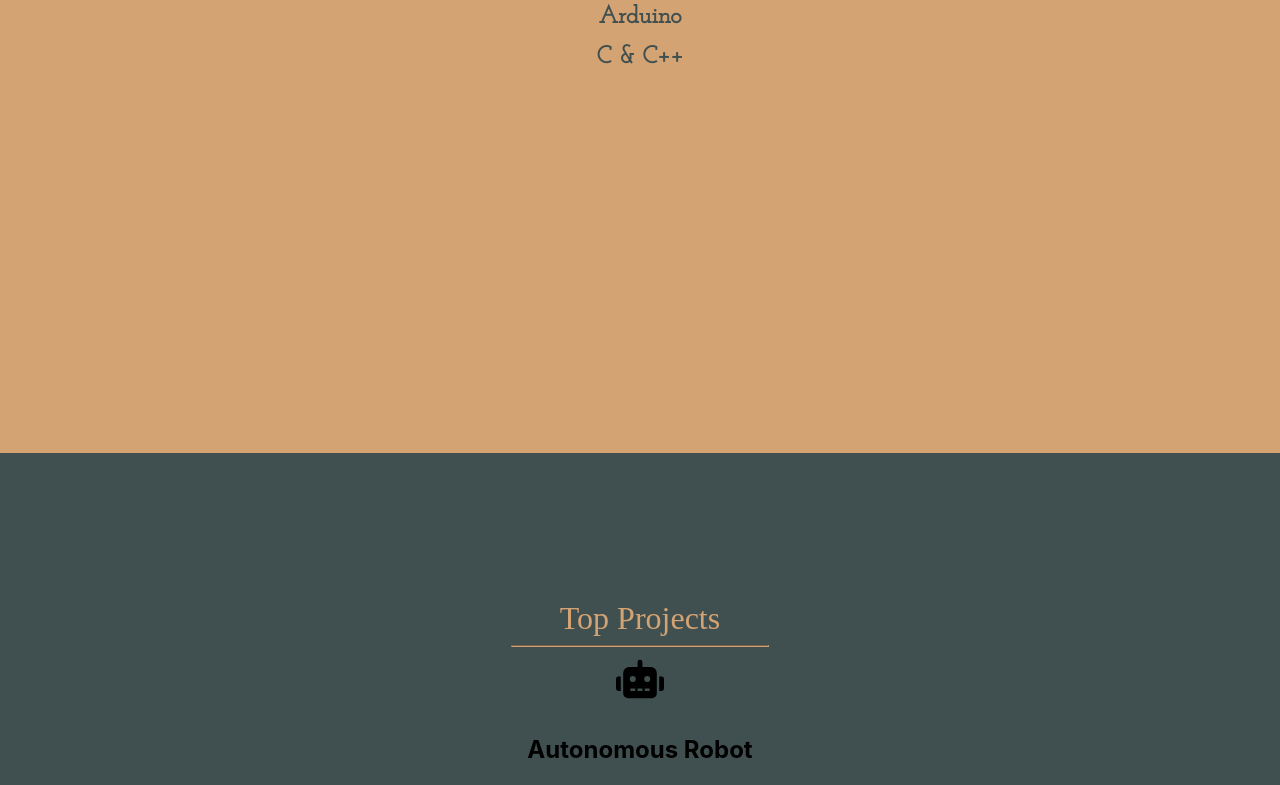
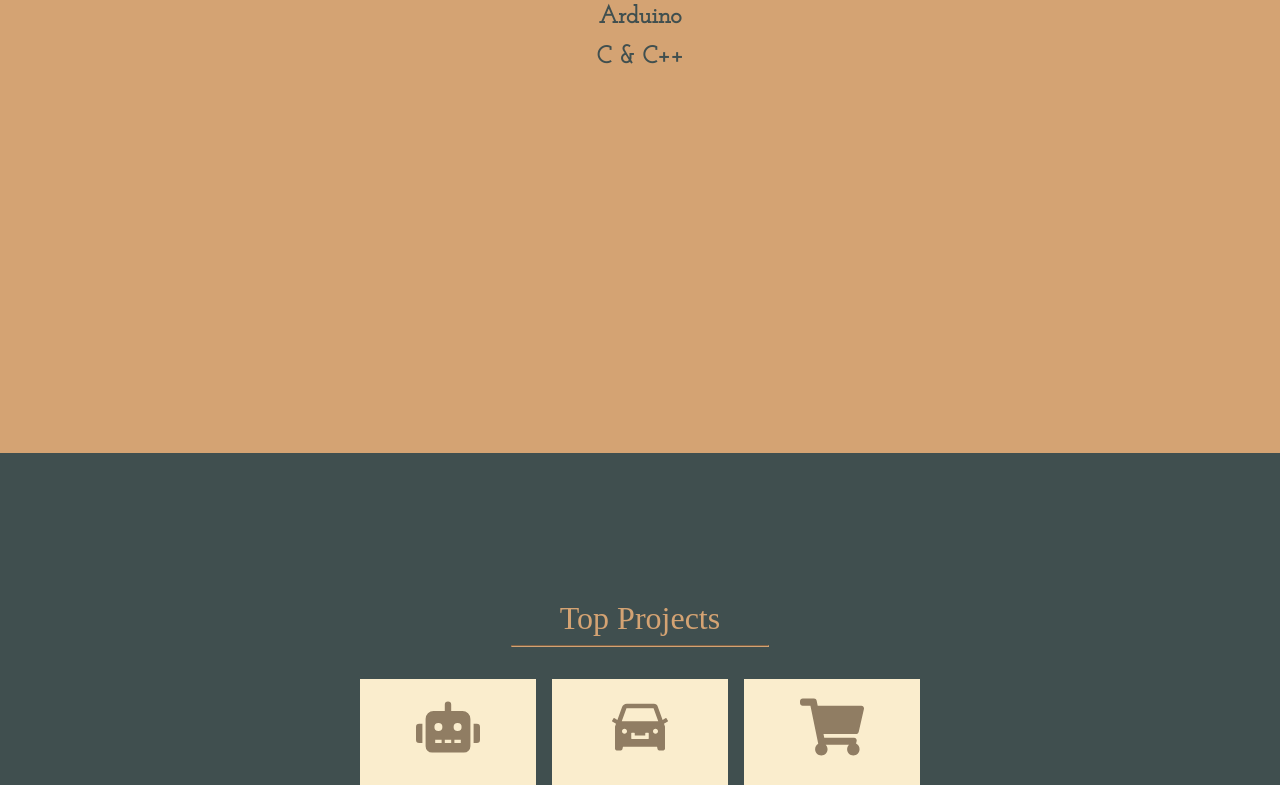
Before and after one commit to FatimaLDL1997/portfolio, a React (Create React App) app: page / in a window 1280 px wide. Shown: the part 2000-2785 px from the top of the page. Built offline with nearby package versions, Linux system fonts and the light colour scheme; a web font is replaced by a local one.

Commit message:
added projects to home page

```diff
--- a/src/data.js
+++ b/src/data.js
@@ -70,6 +70,18 @@ export const topProjects = [
     icon: <FaRobot />,
     text: "Autonomous Robot",
     category: "Embedded",
+  },
+  {
+    id: 2,
+    icon: <AiFillCar />,
+    text: "RC Car",
+    category: "Embedded",
+  },
+  {
+    id: 3,
+    icon: <FaShoppingCart />,
+    text: "Grocery Bud",
+    category: "Web",
   },
 ];
 
--- a/src/index.css
+++ b/src/index.css
@@ -14,6 +14,7 @@ html {
   overflow-x: hidden;
 }
 .icon {
+  display: block;
   width: 3.5rem !important;
 }
 .icon-container {
@@ -42,24 +43,52 @@ html {
   color: #faedcd;
   line-height: 2.5rem;
 }
+.top-project-container {
+  display: flex;
+  flex-direction: row;
+  flex-wrap: nowrap;
+  padding: 1rem;
+  justify-content: center;
+}
 .topProjectItem {
-  color: "white";
+  color: white;
   font-weight: "900";
   display: flex;
   flex-direction: column;
-  margin: "2rem";
-  height: "30vh";
-  padding: "1rem";
+  margin: 0.5rem;
+  min-width: 9rem;
+  min-height: fit-content;
+  padding: 1rem;
+  background: #faedcd;
+  justify-content: center;
+
+  font-size: 1.5rem;
+  font-family: "Josefin Slab";
+  font-style: normal;
+  font-weight: 400;
 }
+.topProjectItem:hover {
+  transform: scale(1.05);
+  transition: 2s;
+  box-shadow: rgb(0 0 0 / 25%);
+}
+
 .topProjectText {
   text-align: center;
-  font-size: "1rem";
+  font-size: 1rem;
   color: black;
+  font-weight: 900;
+}
+.topProjectCtgry {
+  text-align: center;
+  font-size: 0.9rem;
+  color: #5e9393;
+  font-weight: 600;
 }
 .image {
   text-align: center;
-  font-size: 3rem;
-  color: black;
+  font-size: 4rem;
+  color: #907d63;
 }
 
 .container-home {
@@ -131,6 +160,9 @@ li {
 }
 /*when its small */
 @media screen and (max-width: 800px) {
+  .icon {
+    display: none !important;
+  }
   .navbar {
     display: none;
   }
--- a/src/pages/Home.js
+++ b/src/pages/Home.js
@@ -111,7 +111,7 @@ const Home = () => {
         <motion.hr className='line' variants={lineAnimation}></motion.hr>
         <div variants={animateAboutItem} className='top-project-container'>
           {topProjects.map((project) => {
-            const { text, id, icon } = project;
+            const { text, id, icon, category } = project;
             return (
               <div
                 key={id}
@@ -120,6 +120,7 @@ const Home = () => {
               >
                 <div className='image'>{icon}</div>
                 <h1 className='topProjectText'>{text}</h1>
+                <h2 className='topProjectCtgry'>{category}</h2>
               </div>
             );
           })}
```
